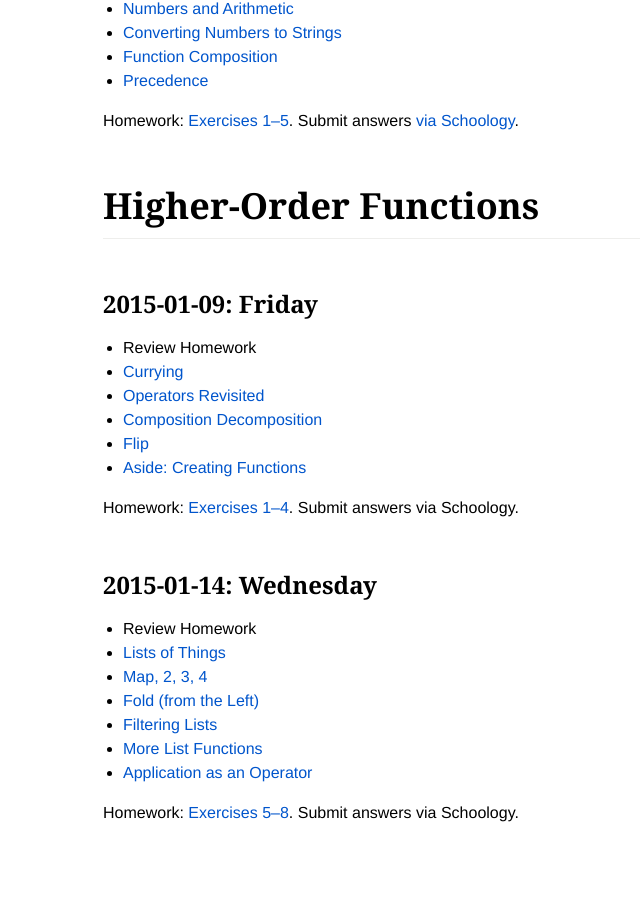
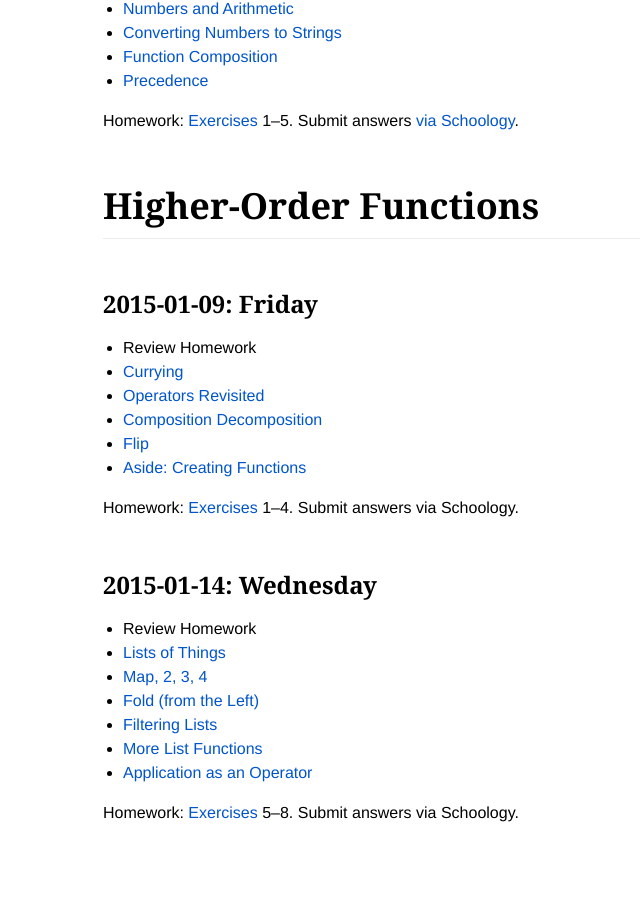
Before and after one commit to ca-elm/syllabus, a Jekyll site: the page built from index.md, in a window 1280 px wide. Shown: the part 552-1460 px from the top of the page, without its empty margins (237-877 px from the left). Built offline with Jekyll 4.4.1, drawn with Linux system fonts in a browser that asks for light colours.

Commit message:
Those aren't actually links to those

```diff
--- a/index.md
+++ b/index.md
@@ -19,7 +19,7 @@
 - [Function Composition](https://ca-elm.github.io/book/#elm-basics-function-composition)
 - [Precedence](https://ca-elm.github.io/book/#elm-basics-precedence)
 
-Homework: [Exercises 1–5](https://ca-elm.github.io/book/#elm-basics-exercises). Submit answers <a href="https://www.schoology.com/assignment/217256152/info" target="_top">via Schoology</a>.
+Homework: [Exercises](https://ca-elm.github.io/book/#elm-basics-exercises) 1–5. Submit answers <a href="https://www.schoology.com/assignment/217256152/info" target="_top">via Schoology</a>.
 
 # Higher-Order Functions
 
@@ -32,7 +32,7 @@
 - [Flip](https://ca-elm.github.io/book/#higher-order-functions-flip)
 - [Aside: Creating Functions](https://ca-elm.github.io/book/#higher-order-functions-aside-creating-functions)
 
-Homework: [Exercises 1–4](https://ca-elm.github.io/book/#higher-order-functions-exercises). Submit answers via Schoology.
+Homework: [Exercises](https://ca-elm.github.io/book/#higher-order-functions-exercises) 1–4. Submit answers via Schoology.
 
 ## 2015-01-14: Wednesday
 
@@ -44,4 +44,4 @@
 - [More List Functions](https://ca-elm.github.io/book/#higher-order-functions-more-list-functions)
 - [Application as an Operator](https://ca-elm.github.io/book/#higher-order-functions-application-as-an-operator)
 
-Homework: [Exercises 5–8](https://ca-elm.github.io/book/#higher-order-functions-exercises). Submit answers via Schoology.
+Homework: [Exercises](https://ca-elm.github.io/book/#higher-order-functions-exercises) 5–8. Submit answers via Schoology.
```
